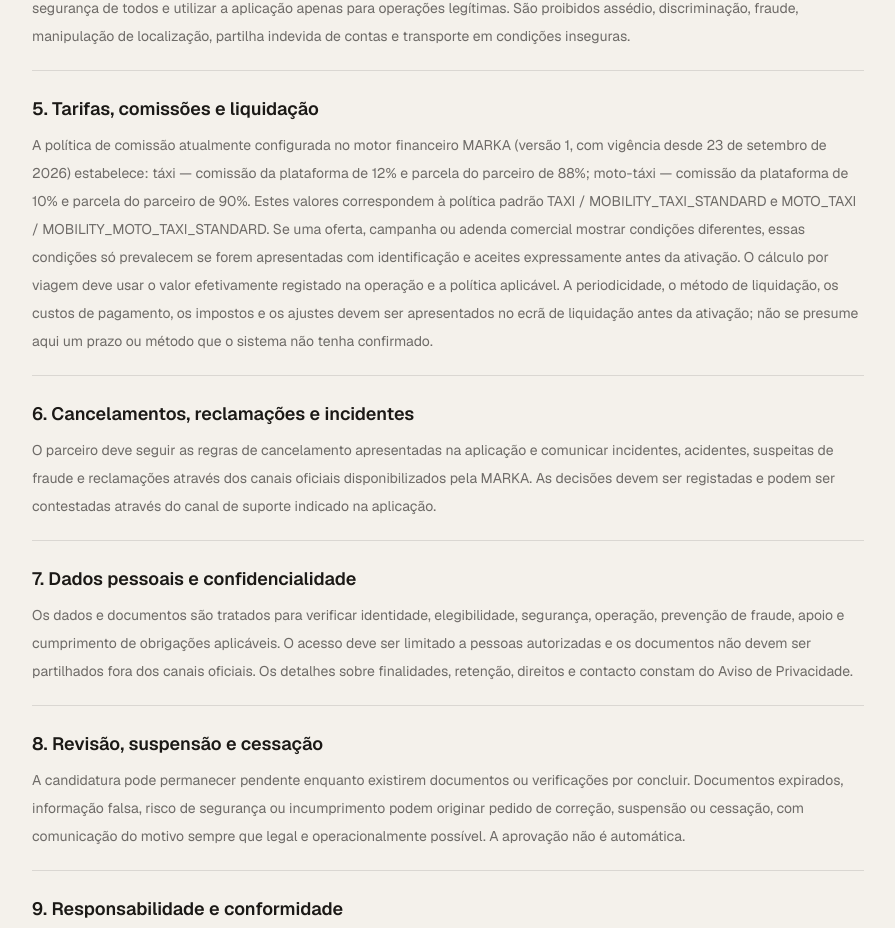
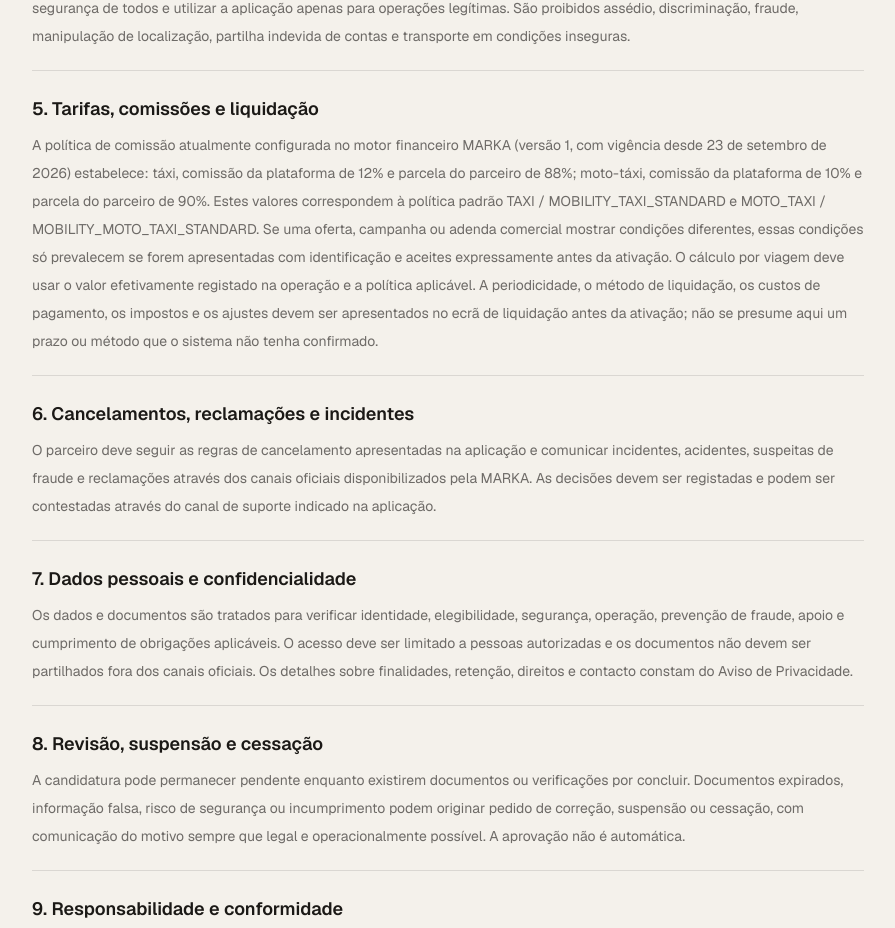
Before and after one commit to ohuminho/marka-platform, a Next.js app: page /legal/mobility-driver in a window 1280 px wide. Shown: the part 935-1863 px from the top of the page, without its empty margins (192-1087 px from the left). Built offline with nearby package versions, Linux system fonts and the light colour scheme; no server answers.

Commit message:
copy: remove em dash from interface and metadata text

```diff
--- a/src/app/legal/mobility-driver/page.tsx
+++ b/src/app/legal/mobility-driver/page.tsx
@@ -5,7 +5,7 @@ const sections = [
   ["2. Elegibilidade e identidade", "O candidato deve fornecer dados verdadeiros, manter a conta sob seu controlo e comunicar alterações relevantes. A MARKA pode pedir confirmação adicional de identidade, contacto, idade, habilitação e elegibilidade antes de permitir a operação."],
   ["3. Documentos e veículo", "O motorista deve submeter documentos legíveis, autênticos, válidos e pertencentes à pessoa ou ao veículo a que dizem respeito. Podem ser exigidos documento de identificação, carta de condução adequada, registo criminal quando legalmente aplicável, registo e propriedade/uso do veículo, seguro, inspeção e licenças exigíveis. A aprovação depende de revisão humana autorizada e de requisitos aplicáveis."],
   ["4. Viagens, atendimento e segurança", "O parceiro deve cumprir as regras de trânsito, tratar passageiros com respeito, confirmar a viagem e o destino, proteger a segurança de todos e utilizar a aplicação apenas para operações legítimas. São proibidos assédio, discriminação, fraude, manipulação de localização, partilha indevida de contas e transporte em condições inseguras."],
-  ["5. Tarifas, comissões e liquidação", "A política de comissão atualmente configurada no motor financeiro MARKA (versão 1, com vigência desde 23 de setembro de 2026) estabelece: táxi — comissão da plataforma de 12% e parcela do parceiro de 88%; moto-táxi — comissão da plataforma de 10% e parcela do parceiro de 90%. Estes valores correspondem à política padrão TAXI / MOBILITY_TAXI_STANDARD e MOTO_TAXI / MOBILITY_MOTO_TAXI_STANDARD. Se uma oferta, campanha ou adenda comercial mostrar condições diferentes, essas condições só prevalecem se forem apresentadas com identificação e aceites expressamente antes da ativação. O cálculo por viagem deve usar o valor efetivamente registado na operação e a política aplicável. A periodicidade, o método de liquidação, os custos de pagamento, os impostos e os ajustes devem ser apresentados no ecrã de liquidação antes da ativação; não se presume aqui um prazo ou método que o sistema não tenha confirmado."],
+  ["5. Tarifas, comissões e liquidação", "A política de comissão atualmente configurada no motor financeiro MARKA (versão 1, com vigência desde 23 de setembro de 2026) estabelece: táxi, comissão da plataforma de 12% e parcela do parceiro de 88%; moto-táxi, comissão da plataforma de 10% e parcela do parceiro de 90%. Estes valores correspondem à política padrão TAXI / MOBILITY_TAXI_STANDARD e MOTO_TAXI / MOBILITY_MOTO_TAXI_STANDARD. Se uma oferta, campanha ou adenda comercial mostrar condições diferentes, essas condições só prevalecem se forem apresentadas com identificação e aceites expressamente antes da ativação. O cálculo por viagem deve usar o valor efetivamente registado na operação e a política aplicável. A periodicidade, o método de liquidação, os custos de pagamento, os impostos e os ajustes devem ser apresentados no ecrã de liquidação antes da ativação; não se presume aqui um prazo ou método que o sistema não tenha confirmado."],
   ["6. Cancelamentos, reclamações e incidentes", "O parceiro deve seguir as regras de cancelamento apresentadas na aplicação e comunicar incidentes, acidentes, suspeitas de fraude e reclamações através dos canais oficiais disponibilizados pela MARKA. As decisões devem ser registadas e podem ser contestadas através do canal de suporte indicado na aplicação."],
   ["7. Dados pessoais e confidencialidade", "Os dados e documentos são tratados para verificar identidade, elegibilidade, segurança, operação, prevenção de fraude, apoio e cumprimento de obrigações aplicáveis. O acesso deve ser limitado a pessoas autorizadas e os documentos não devem ser partilhados fora dos canais oficiais. Os detalhes sobre finalidades, retenção, direitos e contacto constam do Aviso de Privacidade."],
   ["8. Revisão, suspensão e cessação", "A candidatura pode permanecer pendente enquanto existirem documentos ou verificações por concluir. Documentos expirados, informação falsa, risco de segurança ou incumprimento podem originar pedido de correção, suspensão ou cessação, com comunicação do motivo sempre que legal e operacionalmente possível. A aprovação não é automática."],
```
